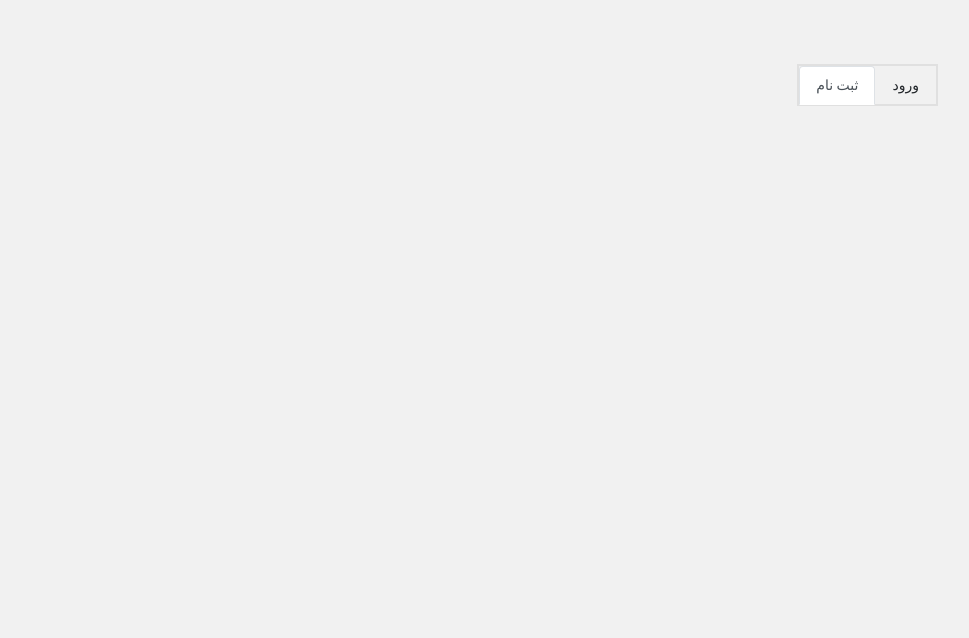
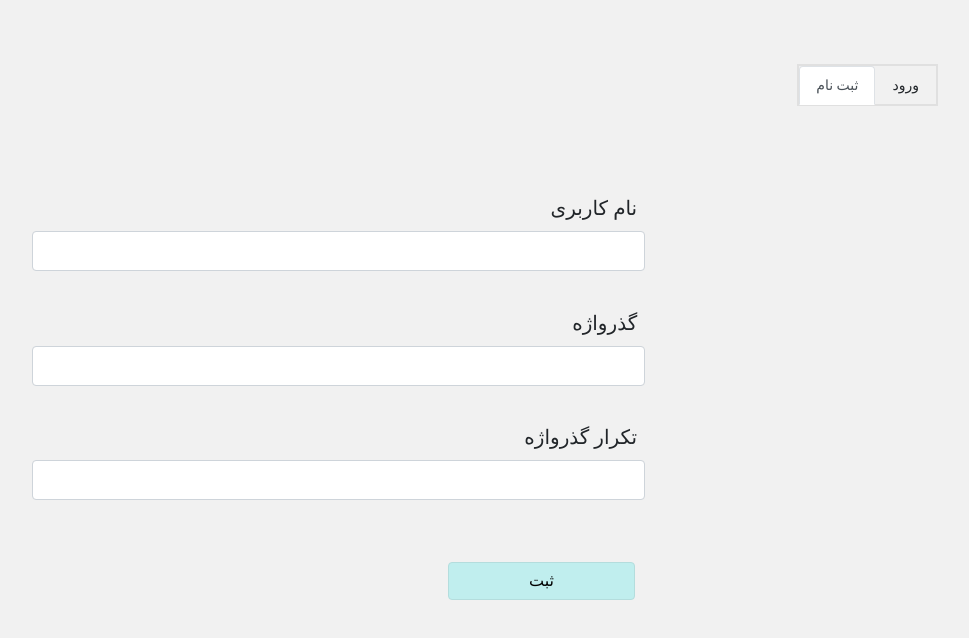
Before and after one commit to MahsaGn/Travelling, a React (Create React App) app: page / in a window 1280 px wide. Both pictures are taken after a click on the link "ثبت نام". Shown: the top 638 px of the page, without its empty margins (278-1247 px from the left). Built offline with nearby package versions, Linux system fonts and the light colour scheme.

Commit message:
Compelete login signup and dierect login after signup

```diff
--- a/src/loginForm.js
+++ b/src/loginForm.js
@@ -49,16 +49,16 @@ class loginForm extends React.Component{
 
     render(){
     return(
-        <Form id="loginForm" onSubmit={this.handleSubmit}>
+        <Form id="Form" onSubmit={this.handleSubmit}>
       <FormGroup className="mb-2 mr-sm-2 mb-sm-0">
-        <Label  id="login_label" className="mr-sm-2">نام کاربری</Label>
-        <Input value={this.state.username} onChange={this.updateUsername} type="text" id="login_input" placeholder="نام کاربری خود را وارد کنید" />
+        <Label  id="form_label" className="mr-sm-2">نام کاربری</Label>
+        <Input value={this.state.username} onChange={this.updateUsername} type="text" id="form_input" />
       </FormGroup>
       <FormGroup className="mb-2 mr-sm-2 mb-sm-0">
-        <Label id="login_label" className="mr-sm-2">گذرواژه</Label>
-        <Input  value={this.state.password} onChange={this.updatePassword} type="password" id="login_input"  name="password" placeholder="گذرواژه خود را وارد کنید" />
+        <Label id="form_label" className="mr-sm-2">گذرواژه</Label>
+        <Input  value={this.state.password} onChange={this.updatePassword} type="password" id="form_input"  name="password"/>
       </FormGroup>
-      <Button id="loginform_submit">ثبت</Button>
+      <Button id="form_submit">ثبت</Button>
     </Form>
 
     );
--- a/src/login_signupForm.css
+++ b/src/login_signupForm.css
@@ -6,7 +6,7 @@
 
 }
 
-#loginForm{
+#Form{
   position: relative;
     text-align: right;
     clear: both;
@@ -15,7 +15,7 @@
     left: 25%;
 }
 
-#loginform_submit{
+#form_submit{
   position: relative;
     width: 30%;
     margin-top: 10%;
@@ -46,14 +46,14 @@ footer{
     clear: both;
     margin-right: 3%;
   }
-#login_input{
+#form_input{
   text-align: right;
   height: 40px;
   padding-top:10px ;
   padding-right: 15px;
 }
 
-#login_label{
-  font-size: 18px ;
+#form_label{
+  font-size: 20px ;
   padding-top: 6%;
 }
--- a/src/login_signupForm.js
+++ b/src/login_signupForm.js
@@ -4,6 +4,7 @@ import classnames from 'classnames';
 import 'bootstrap/dist/css/bootstrap.css';
 import './login_signupForm.css';
 import LoginForm from './loginForm';
+import SignupForm from './signupForm'
 
 const AuthForm = (props) => {
   const [activeTab, setActiveTab] = useState('1');
@@ -33,6 +34,7 @@ const AuthForm = (props) => {
             <LoginForm/>
         </TabPane>
         <TabPane tabId="2">
+          <SignupForm/>
         </TabPane>
     </TabContent>
     </div>
--- a/src/signupForm.js
+++ b/src/signupForm.js
@@ -33,9 +33,19 @@ class signupForm extends React.Component{
         }).then(json => {
             console.log(json)
             console.log("has token")
-          localStorage.setItem("token", json.data);
-          return window.location.replace('/dashboard')
+            console.log("befir login axios")
+            axios.post('http://localhost:8000/api/token/',{
+            username:this.state.username,
+            password:this.state.password
+            }).then(da => {
+              console.log("after loginreg")
+              console.log(da.data)
+              localStorage.setItem("refresh", da.data.refresh);
+              localStorage.setItem("access", da.data.access);
+              console.log(localStorage.refresh)
+          })
         }).catch(error=>{
+          console.log(error.message)
           this.setState({
             password:"",
             repassword:""
@@ -50,9 +60,8 @@ class signupForm extends React.Component{
           password:"",
           repassword:""})
       }
-  }
+    }
 
-پ
   updatePassword(e){
       this.setState({
           password: e.target.value
@@ -79,20 +88,20 @@ reenterPass(e){
 
     render(){
     return(
-        <Form id="loginForm" onSubmit={this.handleSubmit}>
+        <Form id="Form" onSubmit={this.handleSubmit}>
       <FormGroup className="mb-2 mr-sm-2 mb-sm-0">
-        <Label for="exampleEmail" id="login_label" className="mr-sm-2">نام کاربری</Label>
-        <Input value={this.state.username} onChange={this.updateUsername} type="text" id="login_input"/>
+        <Label id="form_label" className="mr-sm-2">نام کاربری</Label>
+        <Input value={this.state.username} onChange={this.updateUsername} type="text" id="form_input"/>
       </FormGroup>
       <FormGroup className="mb-2 mr-sm-2 mb-sm-0">
-        <Label for="examplePassword" id="login_label" className="mr-sm-2">گذرواژه</Label>
-        <Input  value={this.state.password} onChange={this.updatePassword} type="password" id="login_input"  name="password"  />
+        <Label for="examplePassword" id="form_label" className="mr-sm-2">گذرواژه</Label>
+        <Input  value={this.state.password} onChange={this.updatePassword} type="password" id="form_input"  name="password"  />
       </FormGroup>
       <FormGroup className="mb-2 mr-sm-2 mb-sm-0">
-        <Label for="examplePassword" id="login_label" className="mr-sm-2">تکرار گذرواژه</Label>
-        <Input value={this.state.repassword} onChange={this.updateRepassword} type="password" id="login_input"  name="repassword" />
+        <Label id="form_label" className="mr-sm-2">تکرار گذرواژه</Label>
+        <Input value={this.state.repassword} onChange={this.updateRepassword} type="password" id="form_input"  name="repassword" />
       </FormGroup>
-      <Button id="loginform_submit">ثبت</Button>
+      <Button id="form_submit">ثبت</Button>
     </Form>
 
     );
```
